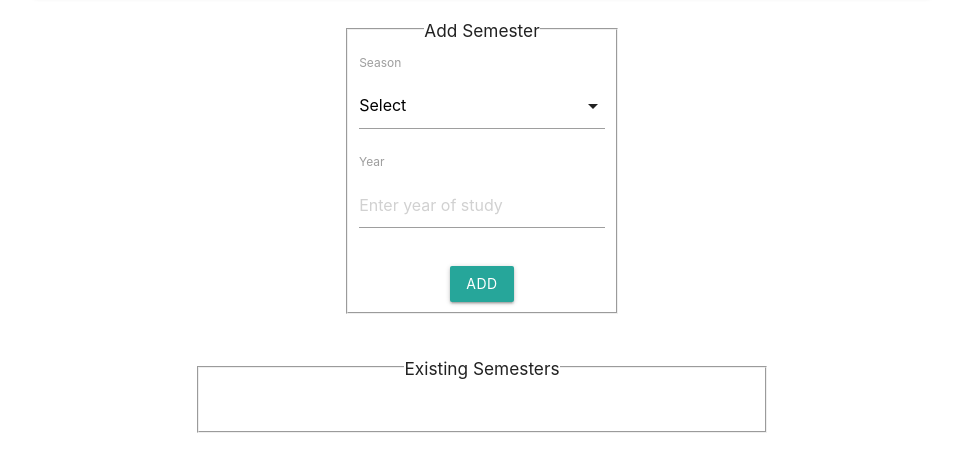
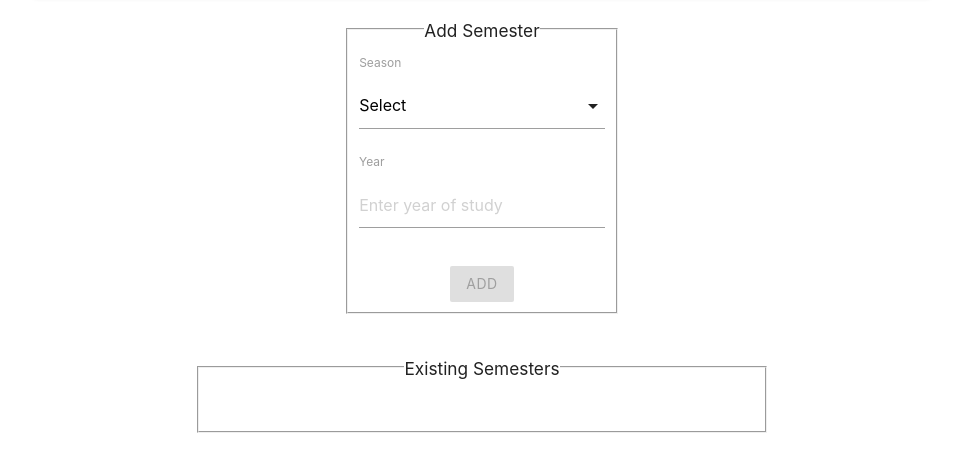
Before and after one commit to sam2127/CS372-AssignmentOrganizer, an Electron app: page src/semester.html in a window 1280 px wide. Shown: the part 200-672 px from the top of the page, without its empty margins (158-1121 px from the left). Drawn offline with Linux system fonts and the light colour scheme; no server answers.

Commit message:
validation for semester page

```diff
--- a/src/semester.html
+++ b/src/semester.html
@@ -46,7 +46,7 @@
                                 data-length="4">
                             <label for="year">Year</label>
                         </div>
-                        <a tabindex="3" class="waves-effect waves-light btn" id="addSemesterButton">Add</a>
+                        <a disabled tabindex="3" class="waves-effect waves-light btn" id="addSemesterButton">Add</a>
                     </fieldset>
                 </div>
                 <div class="section center hide" id="editSemesterDiv">
```
